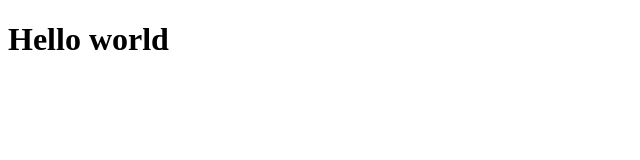
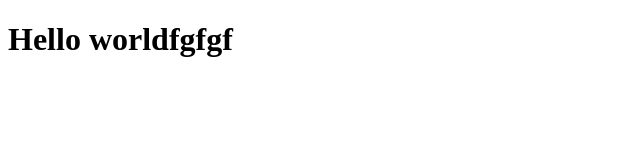
Before and after one commit to emranmsh/rockpaperscissors, a plain HTML site: page index.html in a window 1280 px wide. Shown: the whole page, without its empty margins (0-640 px from the left). Drawn offline with Linux system fonts and the light colour scheme.

Commit message:
Created indexsdasd

```diff
--- a/index.html
+++ b/index.html
@@ -9,7 +9,7 @@
 
 
     <body>
-        <h1>Hello world</h1>
+        <h1>Hello worldfgfgf</h1>
     </body>
 
 </html>
```
